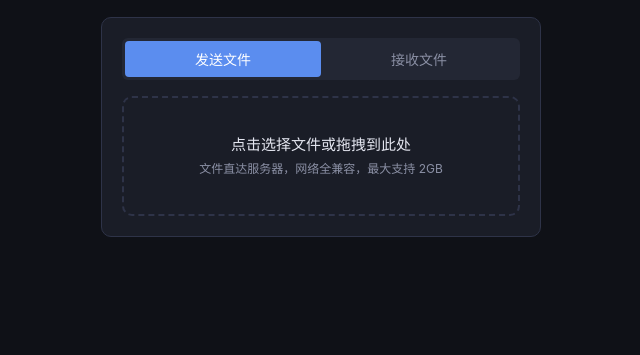
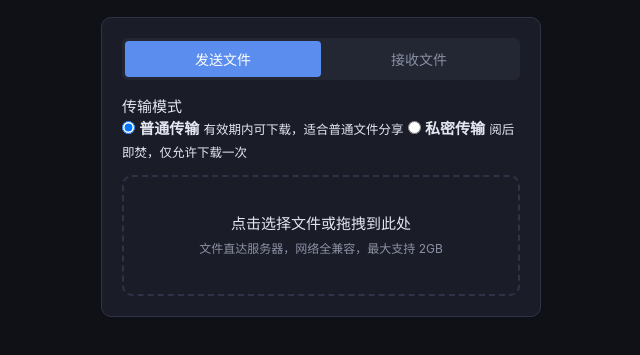
Before and after one commit to shixuyang2021-debug/filesend, a website: page public/index.html in a window 1280 px wide. Shown: the part 91-446 px from the top of the page, without its empty margins (319-959 px from the left). Drawn offline with Linux system fonts and the light colour scheme.

Commit message:
Update index.html

```diff
--- a/public/index.html
+++ b/public/index.html
@@ -22,25 +22,55 @@
 
     <!-- 发送模式 -->
     <div class="tab-body" id="sendMode">
+
+      <!-- 传输模式选择 -->
+      <div class="transfer-mode-box">
+        <div class="transfer-mode-title">传输模式</div>
+
+        <label class="transfer-mode-item">
+          <input type="radio" name="transferMode" id="transferNormal" value="normal" checked>
+          <span>
+            <strong>普通传输</strong>
+            <small>有效期内可下载，适合普通文件分享</small>
+          </span>
+        </label>
+
+        <label class="transfer-mode-item">
+          <input type="radio" name="transferMode" id="transferPrivate" value="private">
+          <span>
+            <strong>私密传输</strong>
+            <small>阅后即焚，仅允许下载一次</small>
+          </span>
+        </label>
+
+        <div id="privateTip" class="private-tip hidden">
+          私密传输开启后，对方下载一次后文件会立即从服务器删除，取件码同时失效。
+        </div>
+      </div>
+
       <div class="drop-zone" id="dropZone">
         <div class="drop-text">点击选择文件或拖拽到此处</div>
         <div class="drop-hint">文件直达服务器，网络全兼容，最大支持 2GB</div>
         <input type="file" id="fileInput" hidden>
       </div>
+
       <div class="file-info hidden" id="fileInfo">
         <div class="file-detail">
           <span class="file-name" id="fileName"></span>
           <span class="file-size" id="fileSize"></span>
         </div>
+
         <div class="file-actions">
           <button class="btn-primary" id="btnUpload">上传文件</button>
           <button class="btn-cancel" id="btnCancelFile">取消</button>
         </div>
       </div>
+
       <div class="upload-progress hidden" id="uploadProgress">
         <div class="progress-bar-track">
           <div class="progress-bar-fill" id="uploadFill"></div>
         </div>
+
         <div class="progress-stats">
           <span id="uploadPercent">0%</span>
           <span id="uploadTransferred">-- / --</span>
@@ -51,14 +81,24 @@
     <!-- 接收模式 -->
     <div class="tab-body hidden" id="receiveMode">
       <div class="input-row">
-        <input type="text" id="codeInput" maxlength="5" placeholder="输入取件码" class="input-mono" autocomplete="off">
+        <input
+          type="text"
+          id="codeInput"
+          maxlength="5"
+          placeholder="输入取件码"
+          class="input-mono"
+          autocomplete="off"
+        >
         <button class="btn-primary" id="btnCheck">获取文件</button>
       </div>
+
       <div class="receive-result hidden" id="receiveResult">
         <div class="file-detail">
           <span class="file-name" id="recvName"></span>
           <span class="file-size" id="recvSize"></span>
+          <span id="recvMode" class="mode-text normal"></span>
         </div>
+
         <button class="btn-primary" id="btnDownload">下载文件</button>
       </div>
     </div>
@@ -68,15 +108,22 @@
   <section class="panel hidden" id="codePanel">
     <div class="room-info">
       <div class="label">取件码</div>
+
       <div class="code" id="codeDisplay">-----</div>
+
+      <div id="codeMode" class="mode-text normal"></div>
+
       <button class="btn-icon" id="btnCopy" title="复制取件码">复制取件码</button>
+
       <p class="hint">将取件码发给对方，对方在「接收文件」页输入即可下载</p>
+
       <button class="btn-cancel" id="btnNewSend">继续发送</button>
     </div>
   </section>
 
   <div class="toast hidden" id="toast"></div>
 </div>
+
 <script src="app.js"></script>
 </body>
 </html>
```
